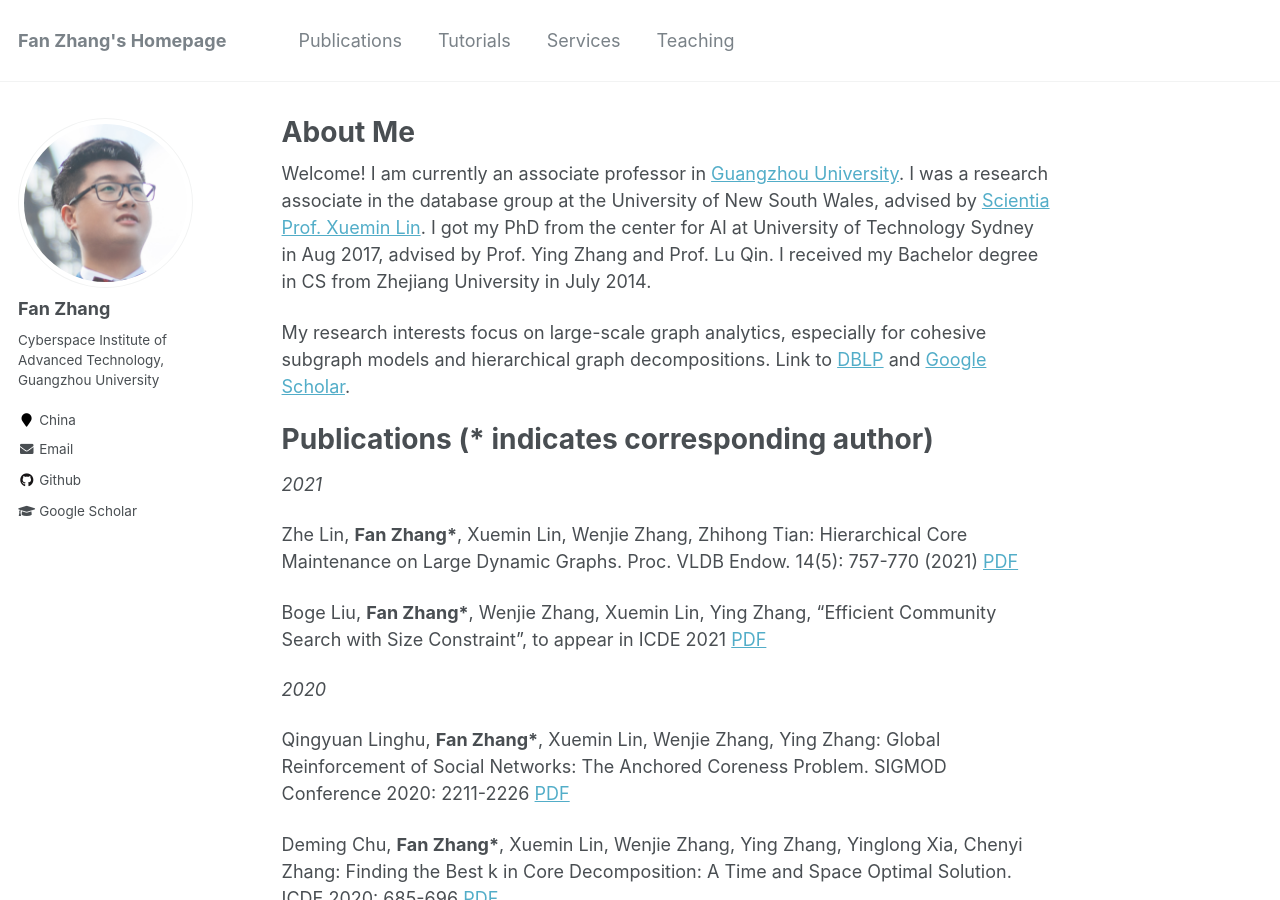
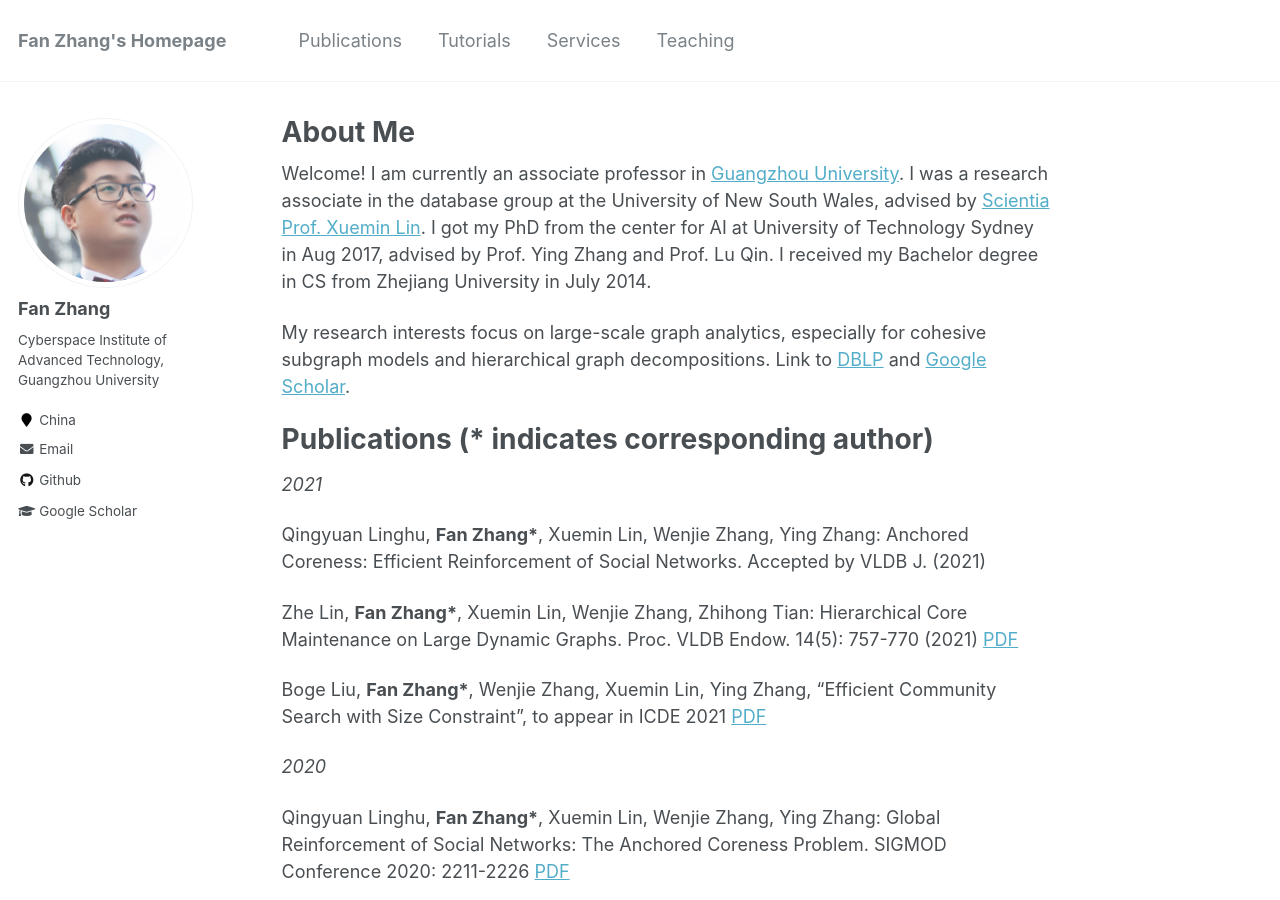
Before and after one commit to fanzhangcs/fanzhangcs.github.io, a Jekyll site: the page built from _pages/about.md, in a window 1280 px wide and 900 px high. Built offline with Jekyll 4.4.1, drawn with Linux system fonts in a browser that asks for light colours.

Commit message:
Update about.md

```diff
--- a/_pages/about.md
+++ b/_pages/about.md
@@ -17,6 +17,8 @@ Publications (* indicates corresponding author)
 ======
 
 *2021*
+
+Qingyuan Linghu, **Fan Zhang\***, Xuemin Lin, Wenjie Zhang, Ying Zhang: Anchored Coreness: Efficient Reinforcement of Social Networks. Accepted by VLDB J. (2021)
 
 Zhe Lin, **Fan Zhang\***, Xuemin Lin, Wenjie Zhang, Zhihong Tian: Hierarchical Core Maintenance on Large Dynamic Graphs. Proc. VLDB Endow. 14(5): 757-770 (2021) [PDF](http://vldb.org/pvldb/vol14/p757-zhang.pdf)
 
```
